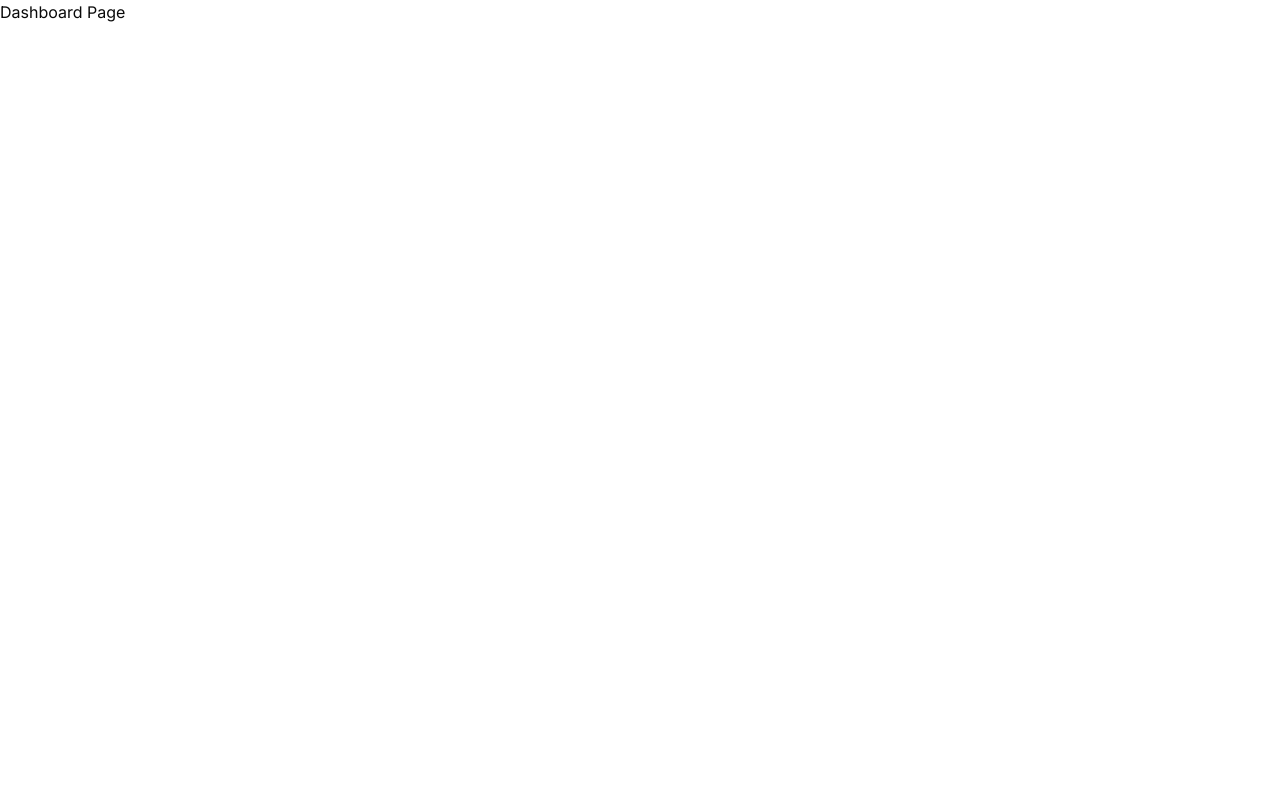
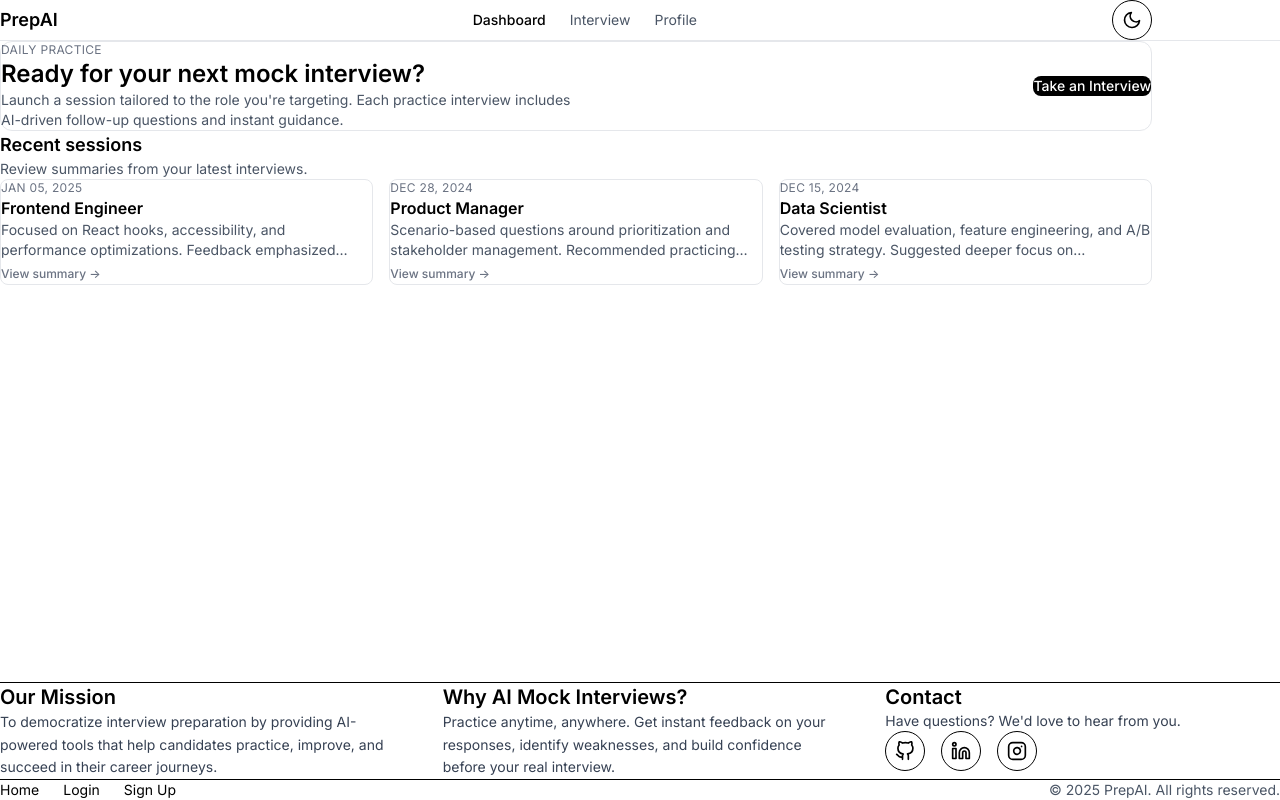
Before and after one commit to Dadi-Dinesh/PrepAI, a Next.js app in the folder frontend/: page /dashboard in a window 1280 px wide. Built offline with nearby package versions, Linux system fonts and the light colour scheme.

Commit message:
Dashboard added

```diff
--- a/frontend/app/dashboard/page.js
+++ b/frontend/app/dashboard/page.js
@@ -1,3 +1,145 @@
+"use client";
+
+import { useState } from "react";
+import Link from "next/link";
+import ThemeToggle from "../components/ThemeToggle";
+import Footer from "../components/Footer";
+
+const interviewHistory = [
+  {
+    id: 1,
+    role: "Frontend Engineer",
+    date: "Jan 05, 2025",
+    summary:
+      "Focused on React hooks, accessibility, and performance optimizations. Feedback emphasized clearer articulation of trade-offs.",
+  },
+  {
+    id: 2,
+    role: "Product Manager",
+    date: "Dec 28, 2024",
+    summary:
+      "Scenario-based questions around prioritization and stakeholder management. Recommended practicing concise storytelling.",
+  },
+  {
+    id: 3,
+    role: "Data Scientist",
+    date: "Dec 15, 2024",
+    summary:
+      "Covered model evaluation, feature engineering, and A/B testing strategy. Suggested deeper focus on experiment pitfalls.",
+  },
+];
+
 export default function DashboardPage() {
-  return <h1>Dashboard Page</h1>;
+  const [selectedInterview, setSelectedInterview] = useState(null);
+
+  return (
+    <div className="min-h-screen flex flex-col bg-white dark:bg-black text-black dark:text-white">
+      {/* Navbar */}
+      <header className="border-b border-gray-200 dark:border-gray-800">
+        <div className="max-w-6xl mx-auto px-4 py-4 flex items-center justify-between">
+          <Link href="/" className="text-lg font-semibold">
+            PrepAI
+          </Link>
+          <nav className="hidden md:flex items-center gap-6 text-sm text-gray-600 dark:text-gray-400">
+            <Link href="/dashboard" className="text-black dark:text-white font-medium">
+              Dashboard
+            </Link>
+            <Link href="/interview" className="hover:text-black dark:hover:text-white">
+              Interview
+            </Link>
+            <Link href="/profile" className="hover:text-black dark:hover:text-white">
+              Profile
+            </Link>
+          </nav>
+          <ThemeToggle />
+        </div>
+      </header>
+
+      {/* Body */}
+      <main className="flex-1">
+        <div className="max-w-6xl mx-auto px-4 py-10 space-y-10">
+          {/* Hero / CTA */}
+          <section className="border border-gray-200 dark:border-gray-800 rounded-xl p-6 flex flex-col md:flex-row md:items-center md:justify-between gap-4">
+            <div>
+              <p className="text-xs uppercase tracking-wide text-gray-500 dark:text-gray-500">
+                Daily practice
+              </p>
+              <h1 className="text-2xl font-semibold mt-2 mb-3">
+                Ready for your next mock interview?
+              </h1>
+              <p className="text-sm text-gray-600 dark:text-gray-400 max-w-xl">
+                Launch a session tailored to the role you&apos;re targeting. Each practice interview includes AI-driven follow-up questions and instant guidance.
+              </p>
+            </div>
+            <Link
+              href="/interview"
+              className="inline-flex items-center justify-center px-5 py-3 text-sm font-medium rounded-lg bg-black dark:bg-white text-white dark:text-black hover:opacity-90 transition"
+            >
+              Take an Interview
+            </Link>
+          </section>
+
+          {/* Feature Summary */}
+          <section>
+            <div className="mb-4">
+              <h2 className="text-lg font-semibold">Recent sessions</h2>
+              <p className="text-sm text-gray-600 dark:text-gray-400">
+                Review summaries from your latest interviews.
+              </p>
+            </div>
+            <div className="grid gap-4 md:grid-cols-3">
+              {interviewHistory.map((session) => (
+                <button
+                  key={session.id}
+                  onClick={() => setSelectedInterview(session)}
+                  className="border border-gray-200 dark:border-gray-800 rounded-lg p-4 text-left hover:border-black dark:hover:border-white transition"
+                >
+                  <p className="text-xs uppercase tracking-wide text-gray-500">{session.date}</p>
+                  <h3 className="text-base font-semibold mt-2">{session.role}</h3>
+                  <p className="text-sm text-gray-600 dark:text-gray-400 mt-2 line-clamp-2">
+                    {session.summary}
+                  </p>
+                  <span className="text-xs font-medium text-gray-500 mt-4 inline-block">
+                    View summary →
+                  </span>
+                </button>
+              ))}
+            </div>
+          </section>
+        </div>
+      </main>
+
+      {/* Footer */}
+      <Footer />
+
+      {/* Floating Summary Card */}
+      {selectedInterview && (
+        <div
+          className="fixed inset-0 bg-black/50 backdrop-blur-sm flex items-center justify-center p-4 z-50"
+          onClick={() => setSelectedInterview(null)}
+        >
+          <div
+            className="w-full max-w-md bg-white dark:bg-black border border-gray-200 dark:border-gray-800 rounded-2xl p-6 shadow-xl"
+            onClick={(e) => e.stopPropagation()}
+          >
+            <div className="flex items-center justify-between mb-4">
+              <div>
+                <p className="text-xs uppercase tracking-wide text-gray-500">{selectedInterview.date}</p>
+                <h3 className="text-xl font-semibold mt-1">{selectedInterview.role}</h3>
+              </div>
+              <button
+                onClick={() => setSelectedInterview(null)}
+                className="text-sm text-gray-500 hover:text-black dark:hover:text-white"
+              >
+                Close
+              </button>
+            </div>
+            <p className="text-sm text-gray-700 dark:text-gray-300 leading-relaxed">
+              {selectedInterview.summary}
+            </p>
+          </div>
+        </div>
+      )}
+    </div>
+  );
 }
--- /dev/null
+++ b/frontend/app/interview/page.js
@@ -0,0 +1,61 @@
+"use client";
+
+import Link from "next/link";
+import ThemeToggle from "../components/ThemeToggle";
+import Footer from "../components/Footer";
+
+export default function InterviewPage() {
+  return (
+    <div className="min-h-screen flex flex-col bg-white dark:bg-black text-black dark:text-white">
+      {/* Navbar */}
+      <header className="border-b border-gray-200 dark:border-gray-800">
+        <div className="max-w-6xl mx-auto px-4 py-4 flex items-center justify-between">
+          <Link href="/" className="text-lg font-semibold">
+            PrepAI
+          </Link>
+          <ThemeToggle />
+        </div>
+      </header>
+
+      {/* Content */}
+      <main className="flex-1">
+        <div className="max-w-3xl mx-auto px-4 py-12 space-y-8">
+          <section>
+            <p className="text-xs uppercase tracking-wide text-gray-500">Interview setup</p>
+            <h1 className="text-3xl font-semibold mt-2 mb-3">Start a new mock interview</h1>
+            <p className="text-sm text-gray-600 dark:text-gray-400">
+              Choose a role, confirm your preferred interview length, and begin practicing with live AI follow-up questions.
+            </p>
+          </section>
+
+          <section className="border border-gray-200 dark:border-gray-800 rounded-xl p-6 space-y-4">
+            <div>
+              <label className="text-sm font-medium mb-1 block">Role</label>
+              <select className="w-full px-3 py-2 border border-gray-300 dark:border-gray-700 rounded-md bg-white dark:bg-black text-sm focus:outline-none focus:ring-1 focus:ring-black dark:focus:ring-white">
+                <option>Frontend Engineer</option>
+                <option>Backend Engineer</option>
+                <option>Product Manager</option>
+                <option>Data Scientist</option>
+              </select>
+            </div>
+
+            <div>
+              <label className="text-sm font-medium mb-1 block">Session length</label>
+              <select className="w-full px-3 py-2 border border-gray-300 dark:border-gray-700 rounded-md bg-white dark:bg-black text-sm focus:outline-none focus:ring-1 focus:ring-black dark:focus:ring-white">
+                <option>15 minutes</option>
+                <option>30 minutes</option>
+                <option>45 minutes</option>
+              </select>
+            </div>
+
+            <button className="w-full py-2.5 bg-black dark:bg-white text-white dark:text-black rounded-md text-sm font-medium hover:opacity-90 transition">
+              Begin Interview
+            </button>
+          </section>
+        </div>
+      </main>
+
+      <Footer />
+    </div>
+  );
+}
```
